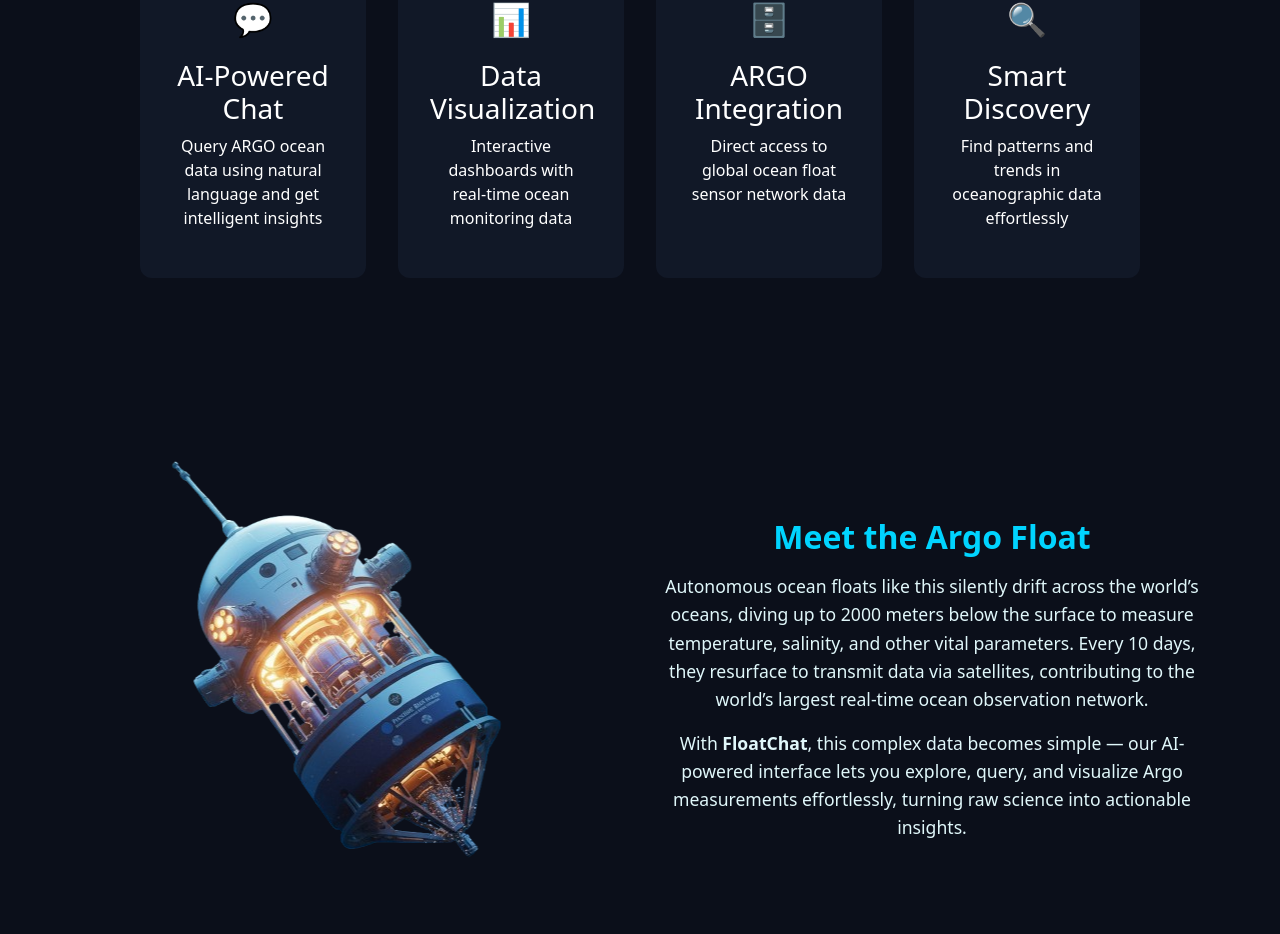
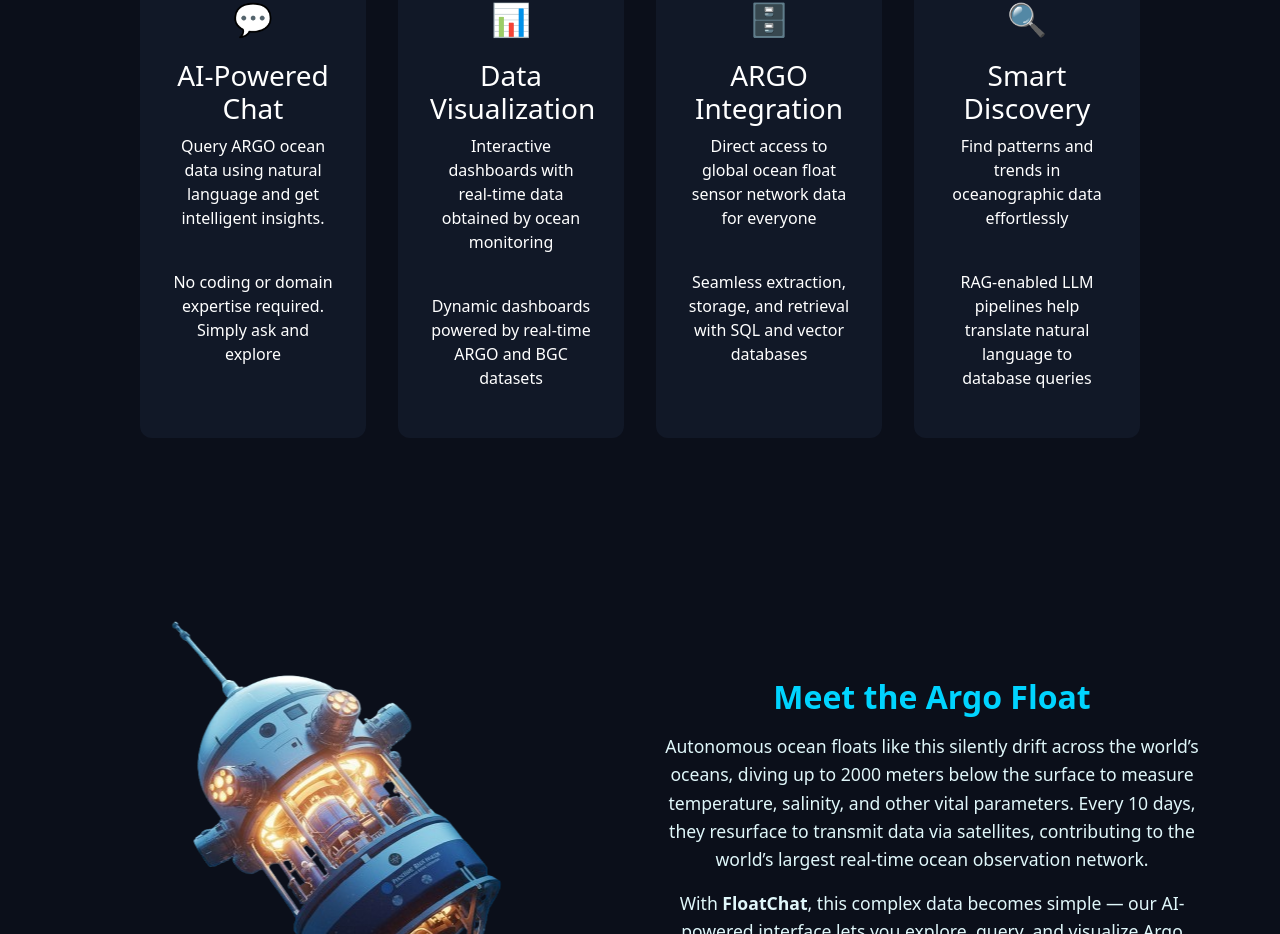
Before and after one commit to Mrinal-Chauhan/floatchat-frontend, a React (Vite) app: page / in a window 1280 px wide. Shown: the part 1107-2041 px from the top of the page. Built offline with nearby package versions, Linux system fonts and the light colour scheme.

Commit message:
home changes

```diff
--- a/src/components/Hero.jsx
+++ b/src/components/Hero.jsx
@@ -37,25 +37,34 @@
                     <div className="feature-card">
                         <div className="icon">💬</div>
                         <h3>AI-Powered Chat</h3>
-                        <p>Query ARGO ocean data using natural language and get intelligent insights</p>
+                        <p>Query ARGO ocean data using natural language and get intelligent insights.</p>
+                        <br></br>
+                        <p>No coding or domain expertise required. Simply ask and explore</p>
+
                     </div>
 
                     <div className="feature-card">
                         <div className="icon">📊</div>
                         <h3>Data Visualization</h3>
-                        <p>Interactive dashboards with real-time ocean monitoring data</p>
+                        <p>Interactive dashboards with real-time data obtained by ocean monitoring</p>
+                        <br></br>
+                        <p>Dynamic dashboards powered by real-time ARGO and BGC datasets</p>
                     </div>
 
                     <div className="feature-card">
                         <div className="icon">🗄️</div>
                         <h3>ARGO Integration</h3>
-                        <p>Direct access to global ocean float sensor network data</p>
+                        <p>Direct access to global ocean float sensor network data for everyone</p>
+                        <br />
+                        <p>Seamless extraction, storage, and retrieval with SQL and vector databases</p>
                     </div>
 
                     <div className="feature-card">
                         <div className="icon">🔍</div>
                         <h3>Smart Discovery</h3>
                         <p>Find patterns and trends in oceanographic data effortlessly</p>
+                        <br />
+                        <p>RAG-enabled LLM pipelines help translate natural language to database queries</p>
                     </div>
                 </div>
 
```
